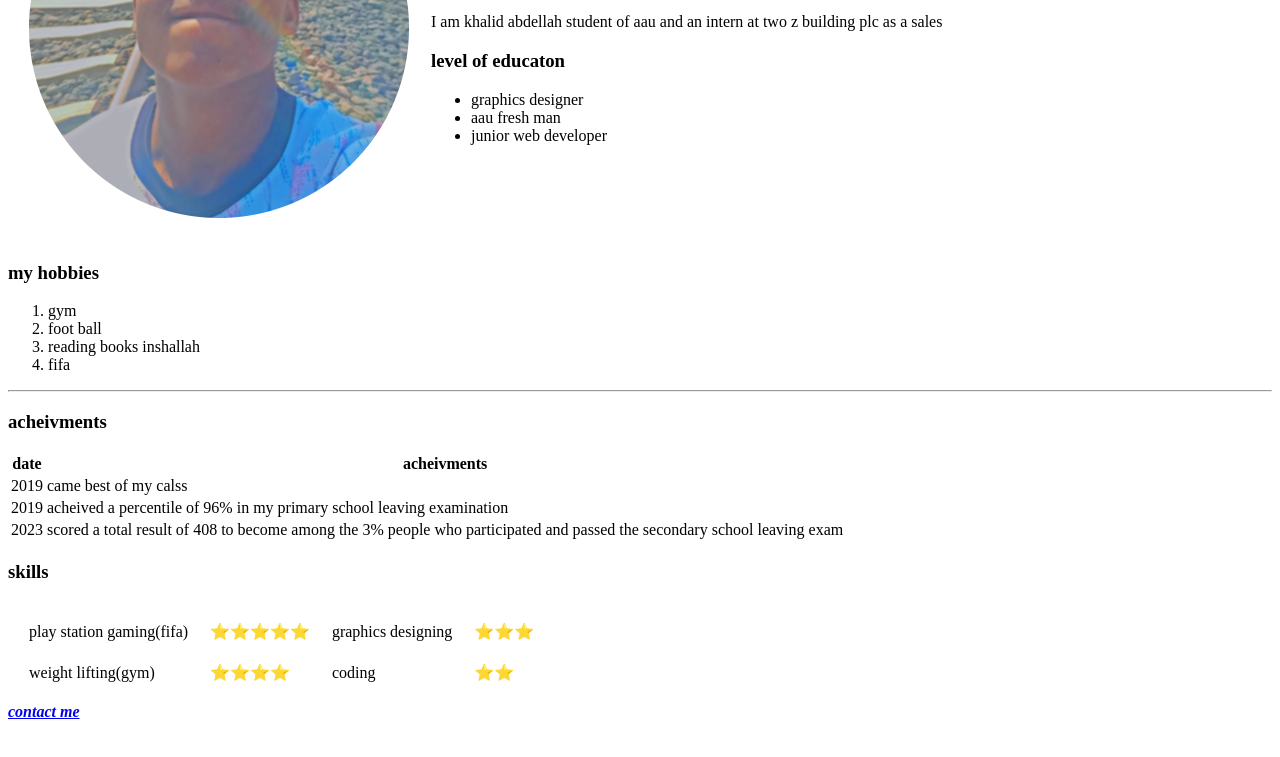
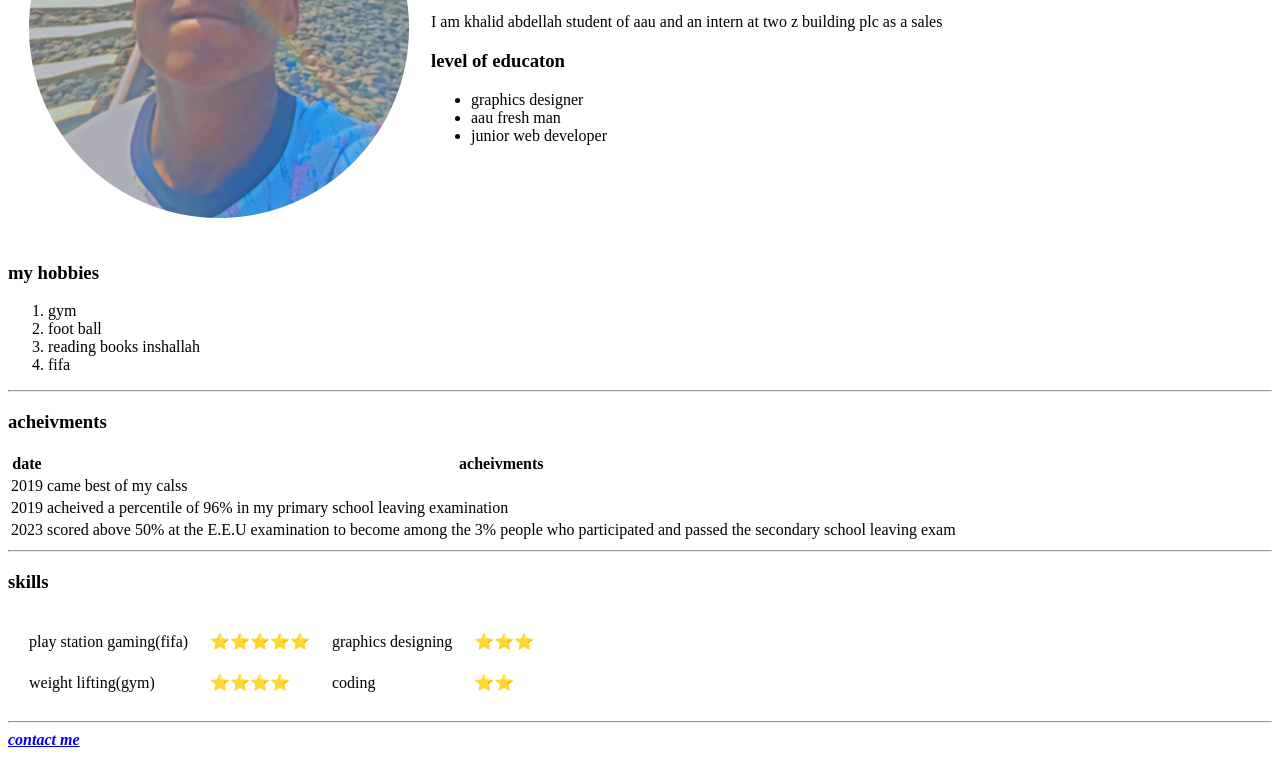
Before and after one commit to kala9393/cv, a plain HTML site: page index.html in a window 1280 px wide. Shown: the part 191-948 px from the top of the page. Before the commit the page ends 920 px from the top, so only its background shows below. Drawn offline with Linux system fonts and the light colour scheme.

Commit message:
Update index.html added hr elts

```diff
--- a/index.html
+++ b/index.html
@@ -47,11 +47,12 @@
       </tr>
       <tr>
         <td>2023</td>
-        <td>scored a total result of 408 to become among the 3% people who participated and passed the secondary school leaving exam</td>
+        <td>scored above 50% at the E.E.U examination to become among the 3% people who participated and passed the secondary school leaving exam</td>
 
       </tr>
     </tbody>
   </table>
+    <hr>
 <h3>skills</h3>
 <table cellspacing=20>
   <tr>
@@ -73,6 +74,7 @@
 </table>
 
 </table>
+    <hr>
 <em> <strong>  <a href="contact.html">contact me</a>  </strong></em>
     </body>
 </html>
```
